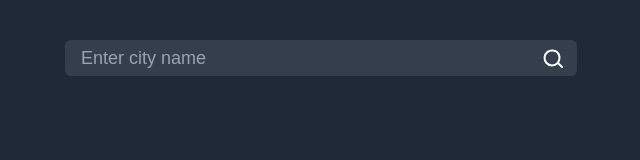
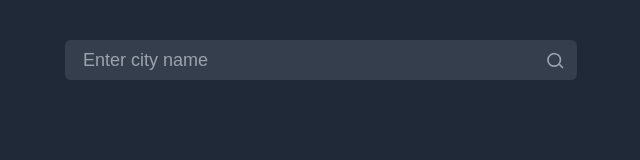
Before and after one commit to pranavhariharan145/ClimateDboard, a Next.js app in the folder climatedboard-frontend/: page / in a window 1280 px wide. Shown: the top 160 px of the page, without its empty margins (319-959 px from the left). Built offline with nearby package versions, Linux system fonts and the light colour scheme.

Commit message:
made a better search bar with css

```diff
--- a/climatedboard-frontend/src/app/page.js
+++ b/climatedboard-frontend/src/app/page.js
@@ -45,13 +45,13 @@ const WeatherPage = () => {
             onChange={(e) => setCity(e.target.value)}
             placeholder="Enter city name"
             required
-            className="bg-gray-600 bg-opacity-50 border-2 border-none rounded-md px-4 py-1 w-full focus:outline-none focus:border-blue-500 text-lg"
+            className="bg-gray-600 bg-opacity-50 border-2 border-transparent rounded-md px-4 py-1 w-full focus:outline-none focus:border-blue-500 text-lg placeholder-gray-400"
           />
 
           {/* SVG Find (Search) Icon */}
           <svg
             xmlns="http://www.w3.org/2000/svg"
-            className="absolute right-3 top-1/2 transform -translate-y-1/2 w-6 h-6 text-white"
+            className="absolute right-3 top-1/2 transform -translate-y-1/2 w-5 h-5 text-gray-400" // Reduced size and matched placeholder color
             fill="none"
             viewBox="0 0 24 24"
             stroke="currentColor"
```
